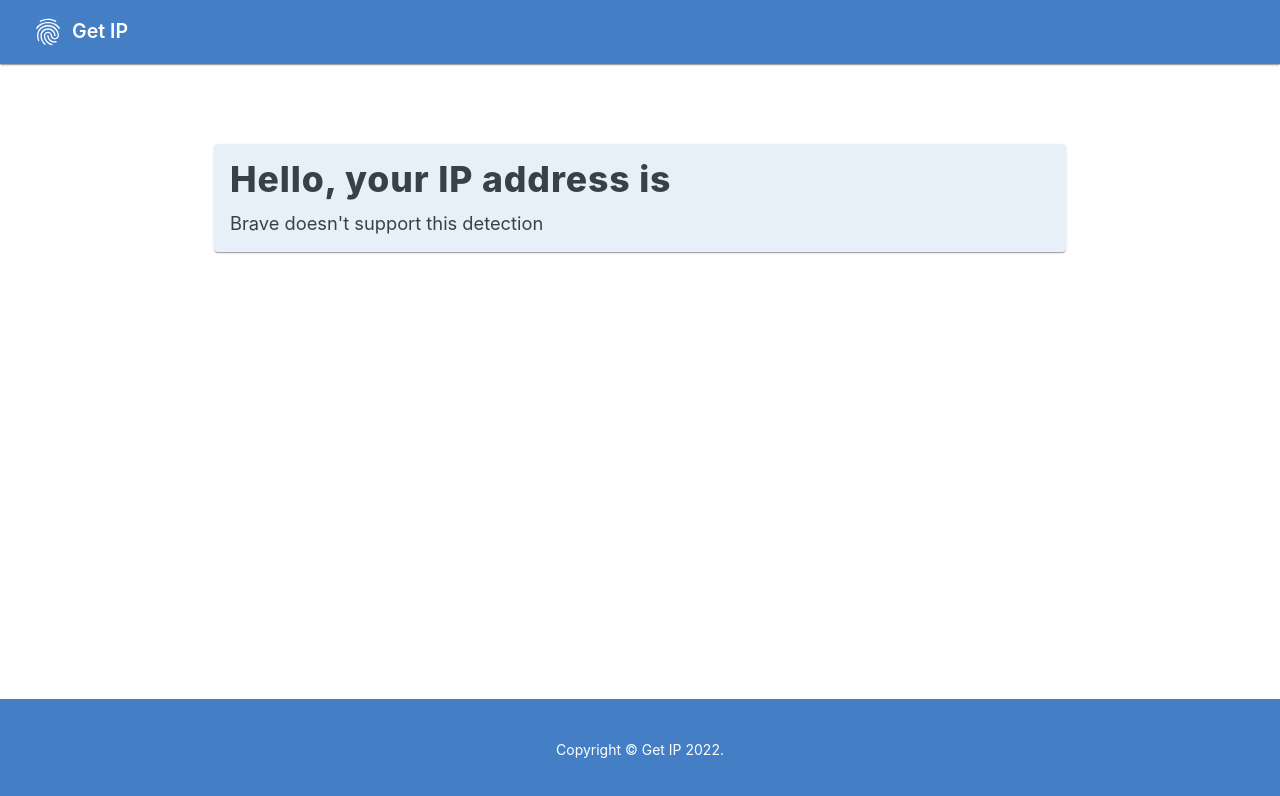
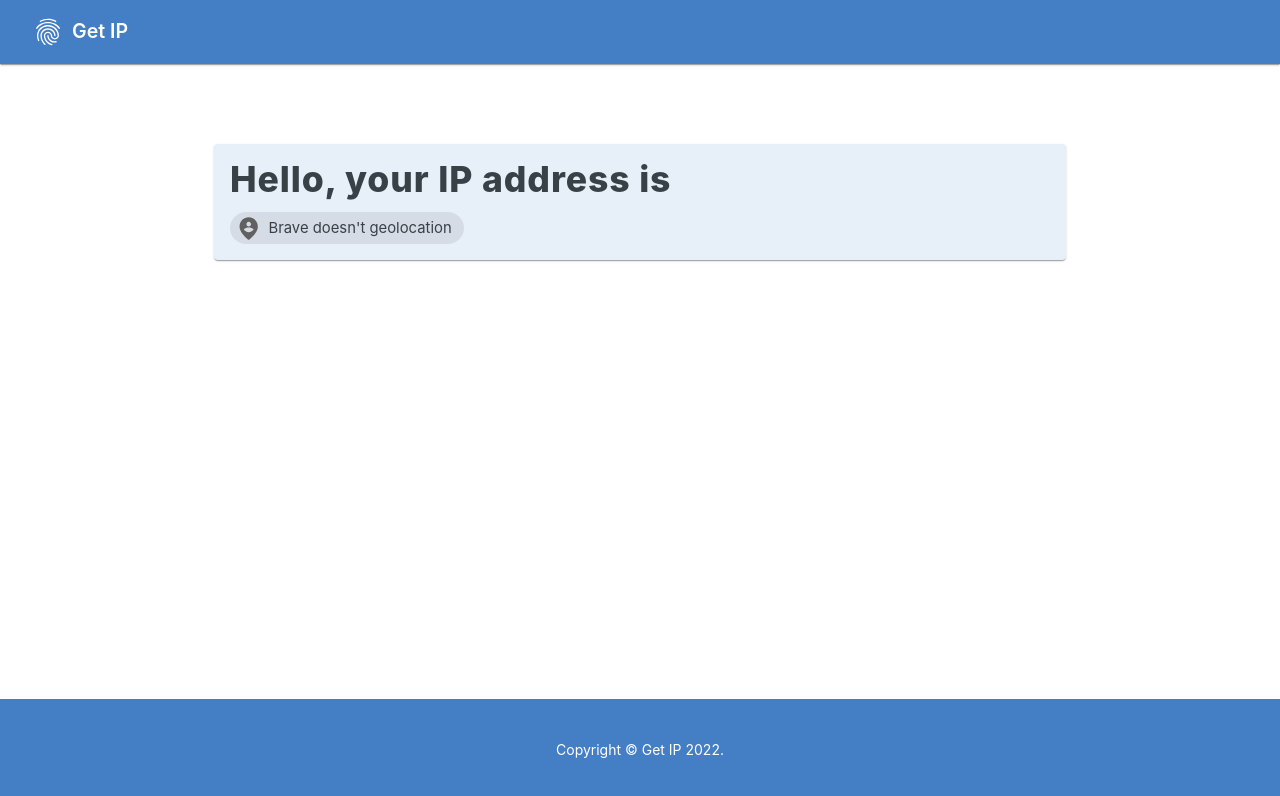
Before and after one commit to el-zacharoo/website-trackerProvider, a React (Vite) app: page / in a window 1280 px wide. Shown: the top 796 px of the page. Built offline with nearby package versions, Linux system fonts and the light colour scheme; no server answers.

Commit message:
addes styling

```diff
--- a/src/views/index.jsx
+++ b/src/views/index.jsx
@@ -2,8 +2,10 @@
 import React, { useEffect, useState } from 'react';
 import axios from 'axios';
 
+import PersonPinCircleRoundedIcon from '@mui/icons-material/PersonPinCircleRounded';
 import Card from '@mui/material/Card';
 import Typography from '@mui/material/Typography';
+import Chip from '@mui/material/Chip';
 
 export const Home = () => {
     const [ipAddress, setIPAddress] = useState([]);
@@ -47,7 +49,7 @@ export const Home = () => {
             <Typography gutterBottom variant="h4">
                 {ipAddress.IP}
             </Typography>
-            <Typography> {ip ? ip.country_name : "Brave doesn't support this detection"}</Typography>
+            <Chip label={ip ? ip.country_name : "Brave doesn't geolocation"} icon={<PersonPinCircleRoundedIcon />} />
         </Card>
     )
 }
```
